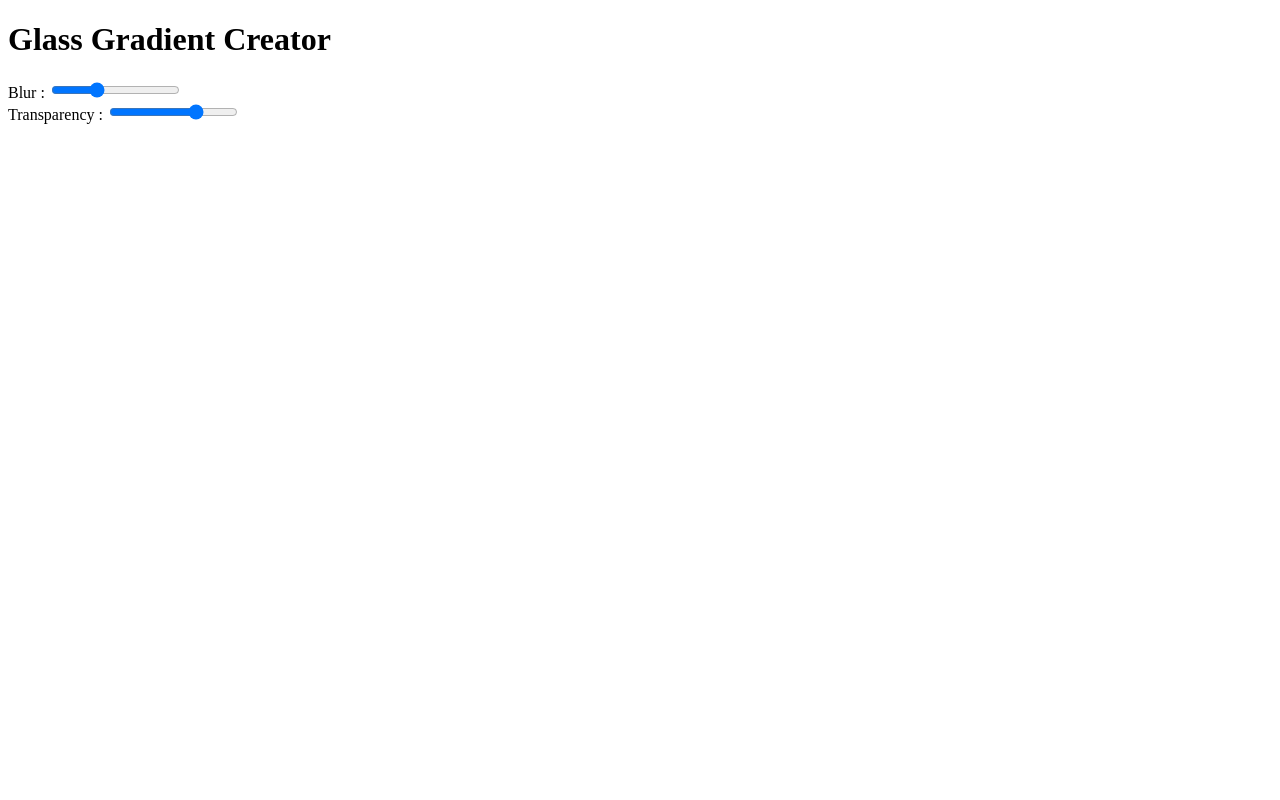
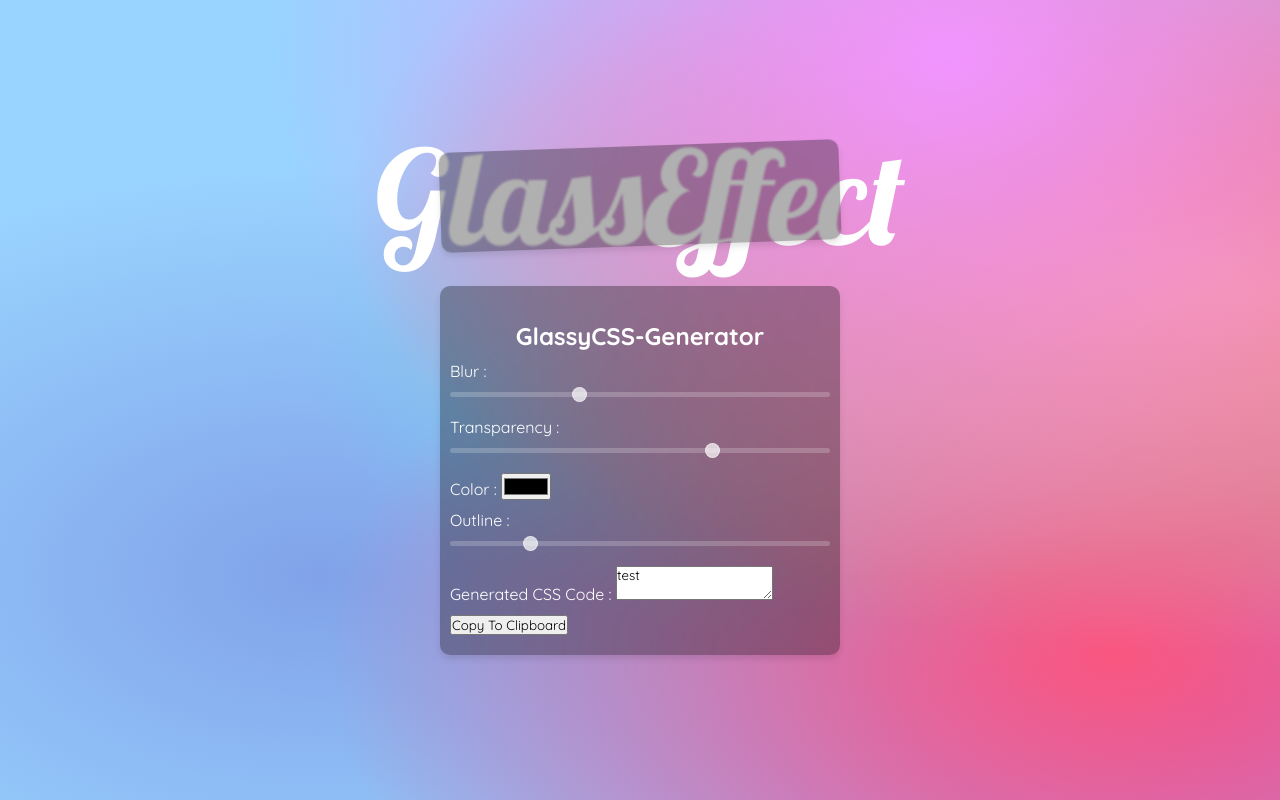
Before and after one commit to GonzaloFernandez11/GlassyCSS-Generator, a plain HTML site: page index.html in a window 1280 px wide. Drawn offline with Linux system fonts and the light colour scheme.

Commit message:
primeros estilos

```diff
--- a/index.html
+++ b/index.html
@@ -13,7 +13,7 @@
 
     <div class="container">
         <div class="content">
-            <h1>Glass Gradient Creator</h1>
+            <h1>GlassyCSS-Generator</h1>
             <div class="input-container">
                 <label for="blur">Blur :</label>
                 <input type="range" id="blur" min="0" max="30" value="10">
@@ -22,6 +22,19 @@
                 <label for="transparency">Transparency :</label>
                 <input type="range" id="transparency" min="0" max="1" step="0.01" value="0.7">
             </div>
+            <div class="input-container">
+                <label for="color">Color :</label>
+                <input type="color" id="color" value="#0000">
+            </div>
+            <div class="input-container">
+                <label for="outline">Outline :</label>
+                <input type="range" id="outline" min="0" max="10" value="2">
+            </div>
+            <div class="input-container">
+                <label for="css-code">Generated CSS Code :</label>
+                <textarea id="css-code" readonly>test</textarea>
+            </div>
+            <button id="copy-button">Copy To Clipboard</button>
         </div>
     </div>
 
--- a/styles.css
+++ b/styles.css
@@ -1,3 +1,107 @@
+@import url('https://fonts.googleapis.com/css2?family=Lobster&family=Quicksand:wght@300;400;500;600;700&display=swap');
+
+* {
+    margin: 0;
+    padding: 0;
+    font-family: 'Quicksand', sans-serif;
+}
+
+body {
+    background-color: #99d3ff;
+    background-image:
+        radial-gradient(at 74% 7%, hsla(292, 99%, 79%, 1) 0px, transparent 50%),
+        radial-gradient(at 95% 36%, hsla(0, 82%, 77%, 1) 0px, transparent 50%),
+        radial-gradient(at 87% 82%, hsla(345, 94%, 66%, 1) 0px, transparent 50%),
+        radial-gradient(at 93% 26%, hsla(359, 84%, 63%, 1) 0px, transparent 50%),
+        radial-gradient(at 81% 45%, hsla(187, 78%, 65%, 1) 0px, transparent 50%),
+        radial-gradient(at 25% 72%, hsla(221, 70%, 71%, 1) 0px, transparent 50%),
+        radial-gradient(at 95% 88%, hsla(272, 70%, 66%, 1) 0px, transparent 50%);
+    height: 100vh;
+    display: flex;
+    align-items: center;
+    justify-content: center;
+    flex-direction: column;
+    overflow: hidden;
+}
+
+.glass-preview {
+    margin: 20px auto;
+    position: relative;
+    z-index: 1;
+    font-family: 'Lobster';
+}
+
+.glass-preview::before {
+    content: "GlassEffect";
+    color: #fff;
+    font-size: 130px;
+    position: absolute;
+    z-index: -999;
+    top: 50%;
+    left: 50%;
+    transform: translate(-50%, -50%);
+}
+
+.glass-preview-rectangle {
+    background-color: rgba(0, 0, 0, 0.31);
+    width: 360px;
+    height: 100px;
+    padding: 0 20px;
+    backdrop-filter: blur(1px);
+    -webkit-backdrop-filter: blur(1px);
+    outline: 0px solid #000;
+    border-radius: 10px;
+    box-shadow: 0 4px 6px rgba(0, 0, 0, 0.1);
+    transform: rotate(-2deg);
+}
+
+.container {
+    width: 380px;
+    background-color: rgba(0, 0, 0, 0.31);
+    backdrop-filter: blur(1px);
+    -webkit-backdrop-filter: blur(1px);
+    outline: 0px solid #000;
+    border-radius: 10px;
+    box-shadow: 0 4px 6px rgba(0, 0, 0, 0.1);
+    margin: 20px auto;
+    padding: 20px 10px 20px;
+}
+
+.content {
+    color: #fff;
+}
+
+.content h1 {
+    margin-top: 15px;
+    text-align: center;
+    font-size: 24px;
+}
+
+.input-container {
+    margin: 10px 0;
+}
+
+input[type="range"] {
+    width: 100%;
+    height: 5px;
+    background: rgba(255, 255, 255, 0.2);
+    border: none;
+    border-radius: 5px;
+    appearance: none;
+    outline: none;
+    margin-bottom: 10px;
+}
+
+input[type="range"]::-webkit-slider-thumb {
+    appearance: none;
+    background: rgba(255, 255, 255, 0.7);
+    border: 1px solid rgba(255, 255, 255, 0.4);
+    width: 15px;
+    height: 15px;
+    border-radius: 50%;
+    cursor: pointer;
+}
+
 /* body {
     background-color: hsla(0, 100%, 50%, 1);
     background-image:
@@ -8,9 +112,13 @@
         radial-gradient(at 0% 100%, hsla(22, 100%, 77%, 1) 0px transparent)
         radial-gradient(at 80% 100%, hsla(242, 100%, 70%, 1) 0px transparent)
         radial-gradient(at 0% 0%, hsla(343, 100%, 76%, 1) 0px transparent);
-    display: flex;
-    align-items: center;
-    justify-content: center;
+
+
+    display: flex; --> Permite mover los elementos de manera 'flexible' por el espacio del contenedor correspondiente
+
+    align-items: center; --> Alinea los elementos de manera vertical al centro del espacio disponible en el contenedor
+
+    justify-content: center; --> Alinea los elementos de manera horizontal al centro del espacio disponible en el contenedor
     min-height: 100vh;
 }
 
```
